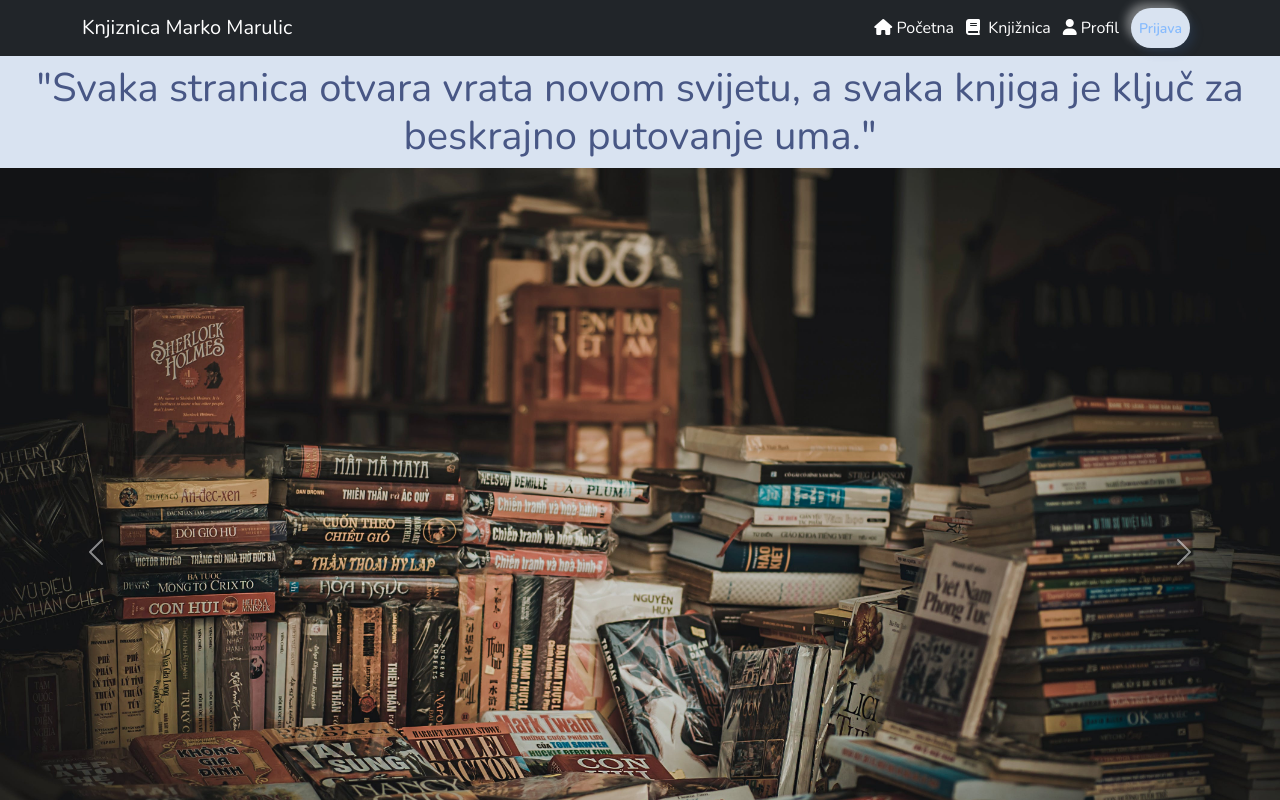
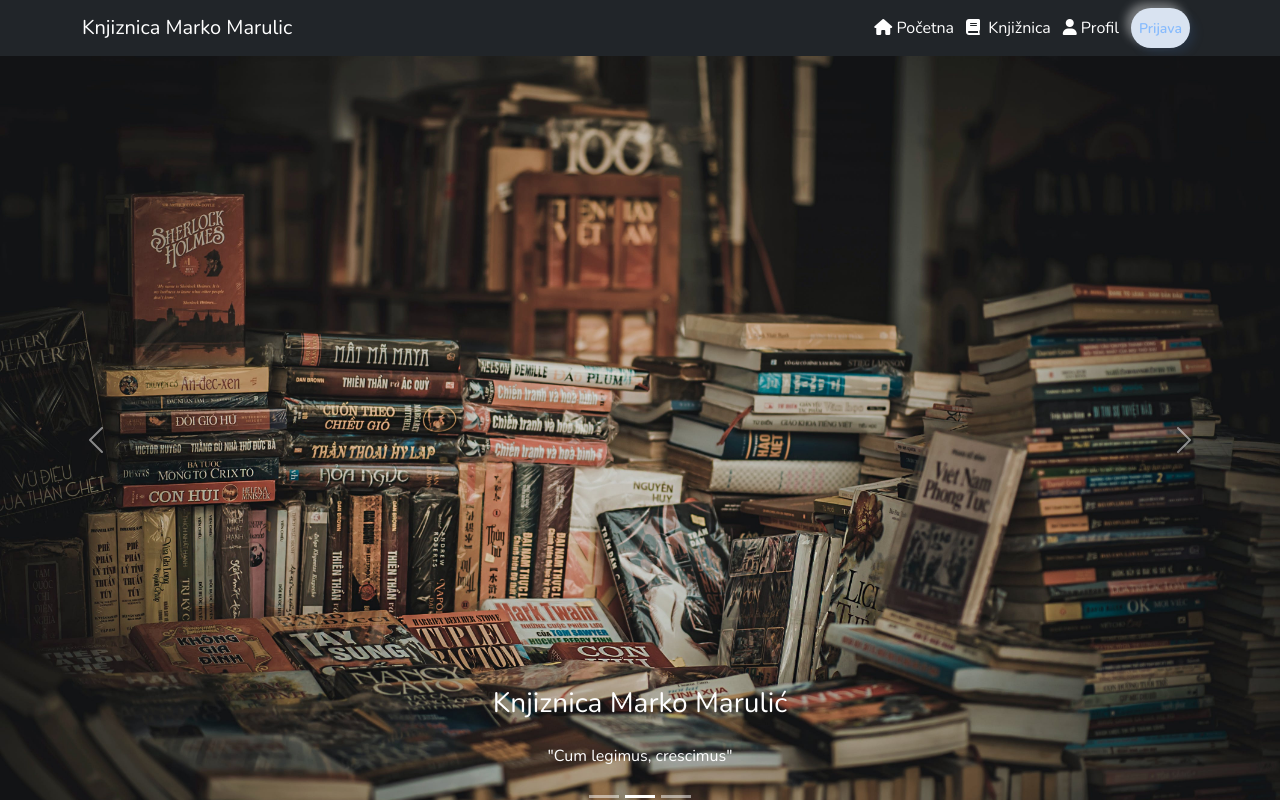
Before and after one commit to FedaJakic/Agilno-Projekt-Knjiznica-Grupa-C, a React (Create React App) app in the folder knjiznica-marko-marulic/: page / in a window 1280 px wide. Shown: the top 800 px of the page. Built offline with nearby package versions, Linux system fonts and the light colour scheme.

Commit message:
text fix

```diff
--- a/knjiznica-marko-marulic/src/components/HomeCarusel.js
+++ b/knjiznica-marko-marulic/src/components/HomeCarusel.js
@@ -7,10 +7,6 @@ import carusel3 from '../images/carusel3.jpg';
 const HomeScreen = () => {
 	return (
 		<div>
-			<h1 className='text-center my-2'>
-				"Svaka stranica otvara vrata novom svijetu, a svaka knjiga je ključ za
-				beskrajno putovanje uma."
-			</h1>
 			<Carousel className='d-block'>
 				<Carousel.Item>
 					<Carousel.Caption>
@@ -21,7 +17,10 @@ const HomeScreen = () => {
 						>
 							Knjiznica Marko Marulić
 						</h3>
-						<p>"Cum legimus, crescimus"</p>
+						<p>
+							"Svaka stranica otvara vrata novom svijetu, a svaka knjiga je
+							ključ za beskrajno putovanje uma."
+						</p>
 					</Carousel.Caption>
 					<img
 						className='d-block w-100'
@@ -55,7 +54,7 @@ const HomeScreen = () => {
 						>
 							Knjiznica Marko Marulić
 						</h3>
-						<p>"Cum legimus, crescimus"</p>
+						<p>"Knjiga je izvor znanja"</p>
 					</Carousel.Caption>
 					<img
 						className='d-block w-100'
```
